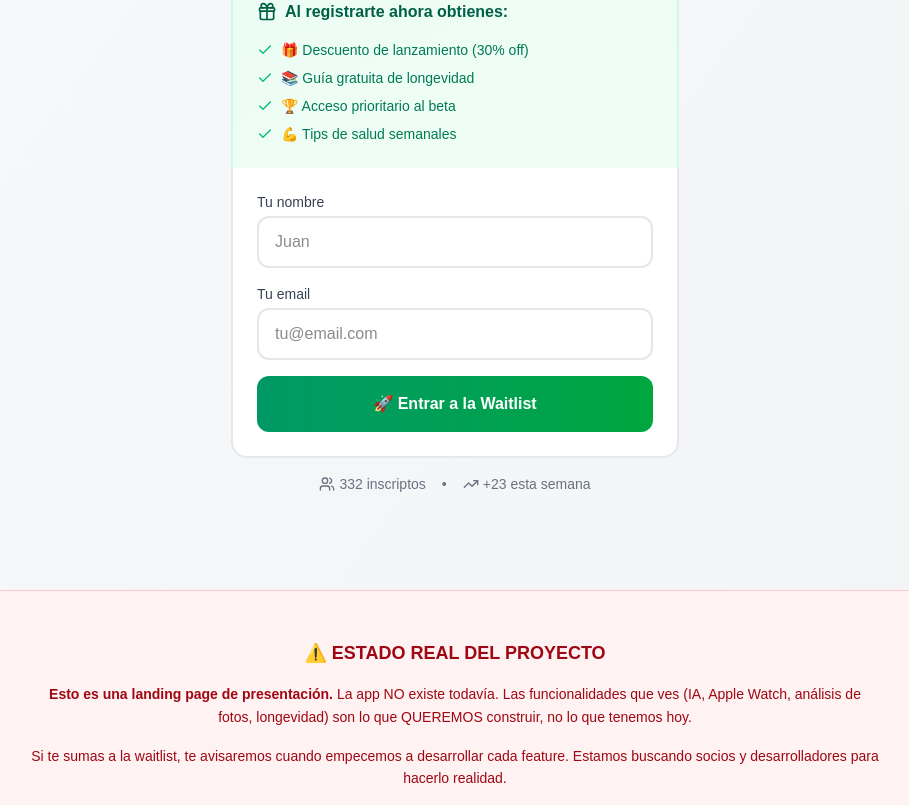
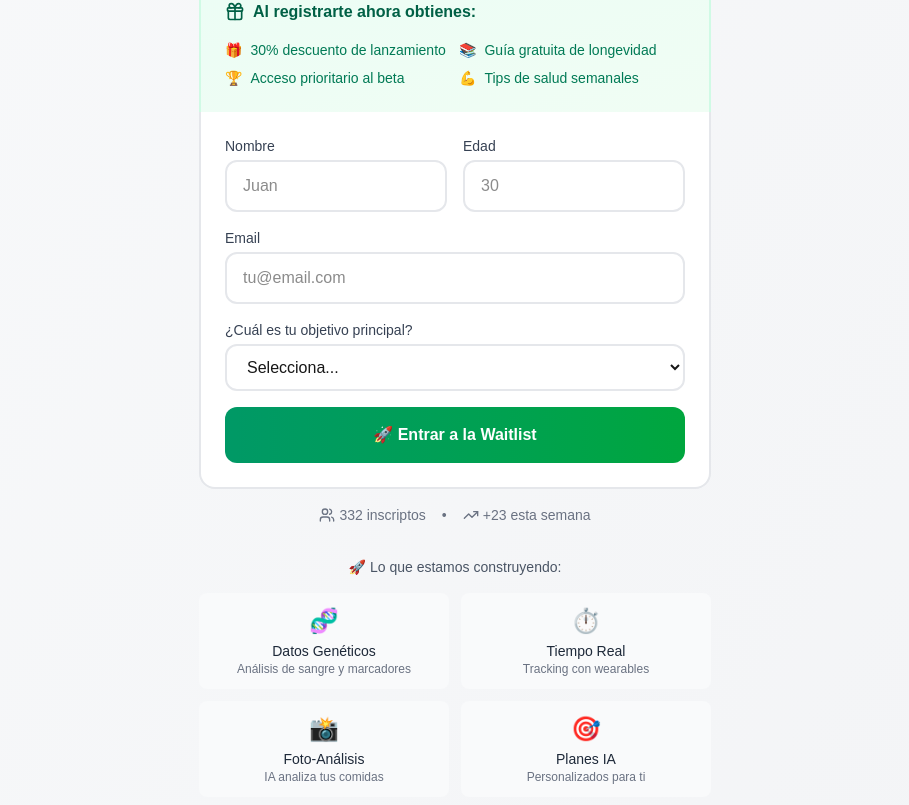
Before and after one commit to devjaime/app-entrenamiento-ia, a Next.js app: page / in a window 1280 px wide. Shown: the part 7455-8260 px from the top of the page, without its empty margins (185-1094 px from the left). Built offline with nearby package versions, Linux system fonts and the light colour scheme.

Commit message:
feat: enhance waitlist with better form
- Add name, age, goal fields
- Show submitted confirmation with profile
- Display feature preview
- Works without API

```diff
--- a/components/landing/WaitlistSignup.tsx
+++ b/components/landing/WaitlistSignup.tsx
@@ -1,20 +1,30 @@
 "use client";
 
 import { useState } from 'react';
-import { Check, Gift, TrendingUp, Users } from 'lucide-react';
+import { Check, Gift, TrendingUp, Users, Loader, ArrowRight } from 'lucide-react';
 
 const benefits = [
-  "🎁 Descuento de lanzamiento (30% off)",
-  "📚 Guía gratuita de longevidad",
-  "🏆 Acceso prioritario al beta",
-  "💪 Tips de salud semanales",
+  { icon: '🎁', text: '30% descuento de lanzamiento' },
+  { icon: '📚', text: 'Guía gratuita de longevidad' },
+  { icon: '🏆', text: 'Acceso prioritario al beta' },
+  { icon: '💪', text: 'Tips de salud semanales' },
+];
+
+const features = [
+  { emoji: '🧬', title: 'Datos Genéticos', desc: 'Análisis de sangre y marcadores' },
+  { emoji: '⏱️', title: 'Tiempo Real', desc: 'Tracking con wearables' },
+  { emoji: '📸', title: 'Foto-Análisis', desc: 'IA analiza tus comidas' },
+  { emoji: '🎯', title: 'Planes IA', desc: 'Personalizados para ti' },
 ];
 
 export default function WaitlistSignup() {
   const [email, setEmail] = useState('');
   const [name, setName] = useState('');
+  const [age, setAge] = useState('');
+  const [goal, setGoal] = useState('');
   const [submitted, setSubmitted] = useState(false);
   const [loading, setLoading] = useState(false);
+  const [position, setPosition] = useState(0);
 
   const handleSubmit = async (e: React.FormEvent) => {
     e.preventDefault();
@@ -22,10 +32,12 @@ export default function WaitlistSignup() {
 
     setLoading(true);
 
-    // Simular guardado (en producción guardaría en DB)
-    console.log('Waitlist signup:', { name, email });
-    await new Promise(resolve => setTimeout(resolve, 1000));
+    // Simular guardado y calcular posición
+    console.log('Waitlist signup:', { name, email, age, goal });
+    await new Promise(resolve => setTimeout(resolve, 1500));
 
+    // Posición simulada
+    setPosition(Math.floor(Math.random() * 100) + 200);
     setSubmitted(true);
     setLoading(false);
   };
@@ -37,70 +49,140 @@ export default function WaitlistSignup() {
         <h3 className="text-2xl font-bold text-green-800 mb-2">
           ¡Bienvenido a la waitlist!
         </h3>
-        <p className="text-green-700 mb-4">
-          Te avisaremos cuando lancemos. Revisa tu email para la guía gratuita de longevidad.
+        <p className="text-green-700 mb-6">
+          Te avisaremos cuando lancemos. Mientras tanto, prepárate con estos recursos:
         </p>
 
-        <div className="bg-white rounded-xl p-4 text-left">
-          <p className="font-semibold text-green-800 mb-2">Mientras tanto:</p>
+        {/* Quick preview */}
+        <div className="bg-white rounded-xl p-4 text-left mb-6">
+          <p className="font-semibold text-green-800 mb-3">📋 Tu perfil:</p>
           <ul className="space-y-2 text-sm text-green-700">
-            <li>✅ <strong>332</strong> personas ya inscribieron</li>
-            <li>✅ <strong>45</strong> cupos beta disponibles</li>
-            <li>✅ Tu lugar: <strong>#{Math.floor(Math.random() * 100) + 200}</strong></li>
+            <li>✅ Nombre: {name}</li>
+            <li>✅ Email: {email}</li>
+            <li>✅ Objetivo: {goal}</li>
           </ul>
+        </div>
+
+        {/* What you'll get */}
+        <div className="bg-gradient-to-r from-green-50 to-emerald-50 rounded-xl p-4">
+          <p className="font-bold text-green-800 mb-3">🎁 Lo que recibirás:</p>
+          <div className="grid grid-cols-2 gap-2 text-sm">
+            <div className="flex items-center gap-2">
+              <Check className="w-4 h-4 text-green-500" />
+              <span>Guía PDF de longevidad</span>
+            </div>
+            <div className="flex items-center gap-2">
+              <Check className="w-4 h-4 text-green-500" />
+              <span>Tips semanales</span>
+            </div>
+            <div className="flex items-center gap-2">
+              <Check className="w-4 h-4 text-green-500" />
+              <span>Acceso beta</span>
+            </div>
+            <div className="flex items-center gap-2">
+              <Check className="w-4 h-4 text-green-500" />
+              <span>30% descuento</span>
+            </div>
+          </div>
+        </div>
+
+        {/* Stats */}
+        <div className="mt-6 flex justify-center gap-6 text-sm text-gray-500">
+          <div className="flex items-center gap-1">
+            <Users className="w-4 h-4" />
+            <span>{Math.floor(Math.random() * 100) + 300}+ inscriptos</span>
+          </div>
+          <div className="flex items-center gap-1">
+            <TrendingUp className="w-4 h-4" />
+            <span>+{Math.floor(Math.random() * 20) + 10} esta semana</span>
+          </div>
         </div>
       </div>
     );
   }
 
   return (
-    <div className="w-full max-w-md mx-auto">
-      {/* Benefits */}
+    <div className="w-full max-w-lg mx-auto">
+      {/* Benefits header */}
       <div className="bg-gradient-to-br from-emerald-50 to-green-50 rounded-t-2xl p-6 border-2 border-b-0 border-emerald-100">
         <h3 className="font-bold text-emerald-800 mb-4 flex items-center gap-2">
           <Gift className="w-5 h-5" />
           Al registrarte ahora obtienes:
         </h3>
-        <ul className="space-y-2">
+        <div className="grid grid-cols-2 gap-2">
           {benefits.map((benefit, i) => (
-            <li key={i} className="flex items-center gap-2 text-sm text-emerald-700">
-              <Check className="w-4 h-4 text-emerald-500 flex-shrink-0" />
-              {benefit}
-            </li>
+            <div key={i} className="flex items-center gap-2 text-sm text-emerald-700">
+              <span>{benefit.icon}</span>
+              <span>{benefit.text}</span>
+            </div>
           ))}
-        </ul>
+        </div>
       </div>
 
       {/* Form */}
       <form onSubmit={handleSubmit} className="bg-white rounded-b-2xl p-6 border-2 border-t-0 border-gray-200 space-y-4">
+        <div className="grid grid-cols-2 gap-4">
+          <div>
+            <label className="block text-sm font-medium text-gray-700 mb-1">
+              Nombre
+            </label>
+            <input
+              type="text"
+              value={name}
+              onChange={(e) => setName(e.target.value)}
+              placeholder="Juan"
+              className="w-full px-4 py-3 rounded-xl border-2 border-gray-200 focus:border-emerald-500 focus:outline-none"
+              required
+            />
+          </div>
+          <div>
+            <label className="block text-sm font-medium text-gray-700 mb-1">
+              Edad
+            </label>
+            <input
+              type="number"
+              value={age}
+              onChange={(e) => setAge(e.target.value)}
+              placeholder="30"
+              min="18"
+              max="100"
+              className="w-full px-4 py-3 rounded-xl border-2 border-gray-200 focus:border-emerald-500 focus:outline-none"
+              required
+            />
+          </div>
+        </div>
+
         <div>
-          <label htmlFor="name" className="block text-sm font-medium text-gray-700 mb-1">
-            Tu nombre
+          <label className="block text-sm font-medium text-gray-700 mb-1">
+            Email
           </label>
           <input
-            type="text"
-            id="name"
+            type="email"
+            value={email}
+            onChange={(e) => setEmail(e.target.value)}
+            placeholder="tu@email.com"
+            className="w-full px-4 py-3 rounded-xl border-2 border-gray-200 focus:border-emerald-500 focus:outline-none"
             required
-            placeholder="Juan"
-            value={name}
-            onChange={(e) => setName(e.target.value)}
-            className="w-full px-4 py-3 rounded-xl border-2 border-gray-200 focus:border-emerald-500 focus:outline-none"
           />
         </div>
 
         <div>
-          <label htmlFor="email" className="block text-sm font-medium text-gray-700 mb-1">
-            Tu email
+          <label className="block text-sm font-medium text-gray-700 mb-1">
+            ¿Cuál es tu objetivo principal?
           </label>
-          <input
-            type="email"
-            id="email"
+          <select
+            value={goal}
+            onChange={(e) => setGoal(e.target.value)}
+            className="w-full px-4 py-3 rounded-xl border-2 border-gray-200 focus:border-emerald-500 focus:outline-none"
             required
-            placeholder="tu@email.com"
-            value={email}
-            onChange={(e) => setEmail(e.target.value)}
-            className="w-full px-4 py-3 rounded-xl border-2 border-gray-200 focus:border-emerald-500 focus:outline-none"
-          />
+          >
+            <option value="">Selecciona...</option>
+            <option value="longevity">Vivir más años y mejor</option>
+            <option value="fitness">Mejorar mi condición física</option>
+            <option value="weight">Controlar mi peso</option>
+            <option value="health">Prevenir enfermedades</option>
+            <option value="energy">Tener más energía</option>
+          </select>
         </div>
 
         <button
@@ -110,11 +192,8 @@ export default function WaitlistSignup() {
         >
           {loading ? (
             <>
-              <svg className="animate-spin h-5 w-5" viewBox="0 0 24 24">
-                <circle className="opacity-25" cx="12" cy="12" r="10" stroke="currentColor" strokeWidth="4" fill="none" />
-                <path className="opacity-75" fill="currentColor" d="M4 12a8 8 0 018-8V0C5.373 0 0 5.373 0 12h4zm2 5.291A7.962 7.962 0 014 12H0c0 3.042 1.135 5.824 3 7.938l3-2.647z" />
-              </svg>
-              Registrando...
+              <Loader className="animate-spin w-5 h-5" />
+              Procesando...
             </>
           ) : (
             <>
@@ -136,6 +215,20 @@ export default function WaitlistSignup() {
           <span>+23 esta semana</span>
         </div>
       </div>
+
+      {/* Preview of features */}
+      <div className="mt-8">
+        <p className="text-center text-gray-600 mb-4 text-sm">🚀 Lo que estamos construyendo:</p>
+        <div className="grid grid-cols-2 gap-3">
+          {features.map((f, i) => (
+            <div key={i} className="bg-gray-50 rounded-lg p-3 text-center">
+              <div className="text-2xl mb-1">{f.emoji}</div>
+              <p className="font-medium text-gray-800 text-sm">{f.title}</p>
+              <p className="text-xs text-gray-500">{f.desc}</p>
+            </div>
+          ))}
+        </div>
+      </div>
     </div>
   );
 }
```
